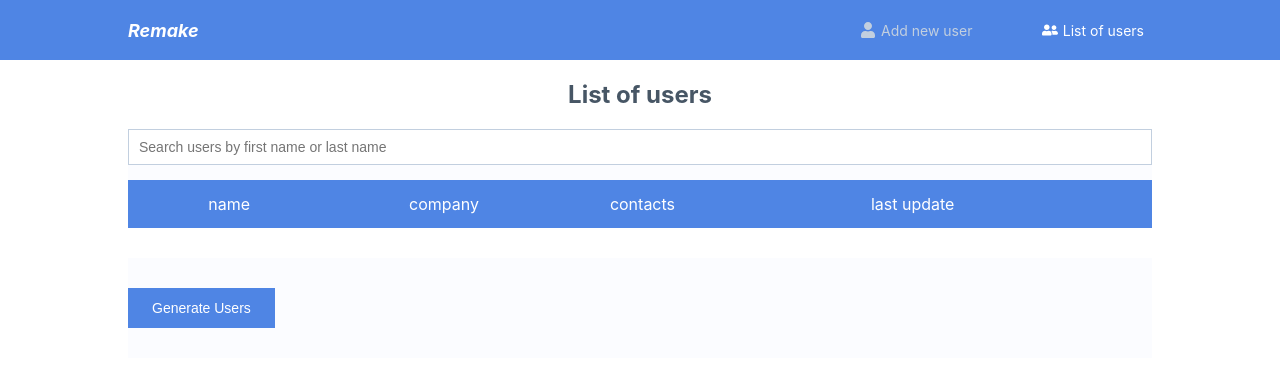
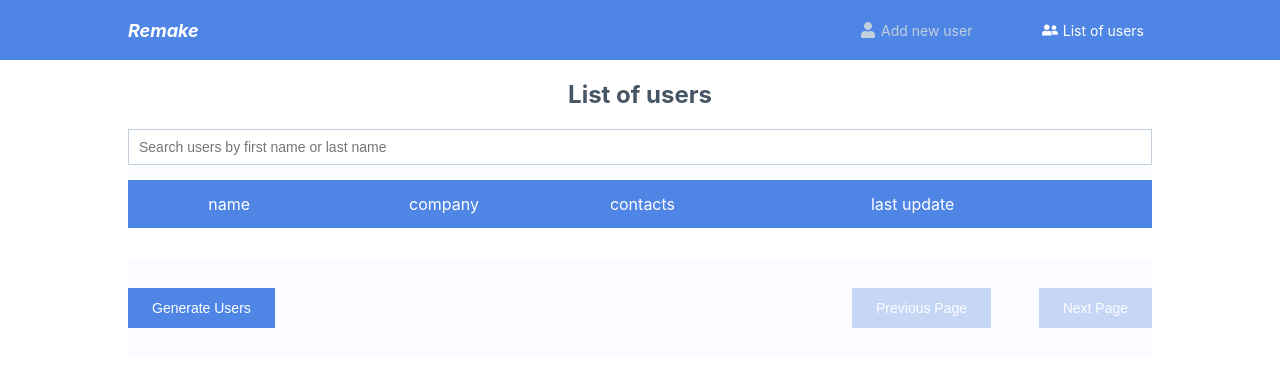
Before and after one commit to andrey-dihtiarov/wizard-form-react, a React (Create React App) app: page /users in a window 1280 px wide. Shown: the top 366 px of the page. Built offline with nearby package versions, Linux system fonts and the light colour scheme.

Commit message:
extras: UserPage pagination added

```diff
--- a/src/pages/users/UsersPage/index.jsx
+++ b/src/pages/users/UsersPage/index.jsx
@@ -1,22 +1,26 @@
-import { useCallback, useEffect } from 'react';
+import { useCallback } from 'react';
 import { useDispatch, useSelector } from 'react-redux';
 import { useHistory } from 'react-router-dom';
+import useQuery from '../../../hooks/useQuery';
+import Pagination from '../../../components/Pagination';
 
 import { ROUTES } from '../../../constants';
 
-import { deleteUser, fetchUsers, generateUsers, searchUsers } from '../../../store/user';
-
-import styles from './styles.module.scss';
+import { deleteUser, generateUsers, fetchUsers, searchUsers } from '../../../store/user';
 
 import UsersTable from './UsersTable';
 import PageLayout from '../../../components/layouts/PageLayout';
 import FlatButton from '../../../components/buttons/FlatButton';
 import Search from '../../../components/Search';
 
+import styles from './styles.module.scss';
+
 const UsersPage = () => {
+  const { users, totalUsers } = useSelector((state) => state.user);
   const history = useHistory();
-  const { users } = useSelector((state) => state.user);
   const dispatch = useDispatch();
+  const query = useQuery();
+  const searchQuery = query.get('search') || '';
 
   const onUserEdit = (id) => () => history.push(ROUTES.user.replace(':id', id));
 
@@ -28,15 +32,18 @@ const UsersPage = () => {
     dispatch(generateUsers());
   };
 
-  useEffect(() => {
-    dispatch(fetchUsers());
-  }, [dispatch]);
-
   const onSearch = useCallback(
-    (query) => {
-      dispatch(searchUsers(query));
+    (q) => {
+      dispatch(searchUsers(q));
     },
     [dispatch],
+  );
+
+  const onNavigation = useCallback(
+    (skip, limit) => {
+      dispatch(fetchUsers({ skip, limit, query: searchQuery }));
+    },
+    [dispatch, searchQuery],
   );
 
   return (
@@ -44,11 +51,13 @@ const UsersPage = () => {
       <Search
         onSearch={onSearch}
         className={styles.search}
+        searchQuery={searchQuery}
         placeholder="Search users by first name or last name"
       />
       <UsersTable users={users} onUserEdit={onUserEdit} onUserDelete={onUserDelete} />
       <div className={styles.buttonWrapper}>
         <FlatButton onClick={onGenerateClick}>Generate Users</FlatButton>
+        <Pagination request={onNavigation} total={totalUsers} />
       </div>
     </PageLayout>
   );
--- a/src/pages/users/UsersPage/styles.module.scss
+++ b/src/pages/users/UsersPage/styles.module.scss
@@ -2,7 +2,7 @@
 
 .buttonWrapper {
   display: flex;
-  justify-content: flex-start;
+  justify-content: space-between;
   margin: 30px auto;
 }
 
```
